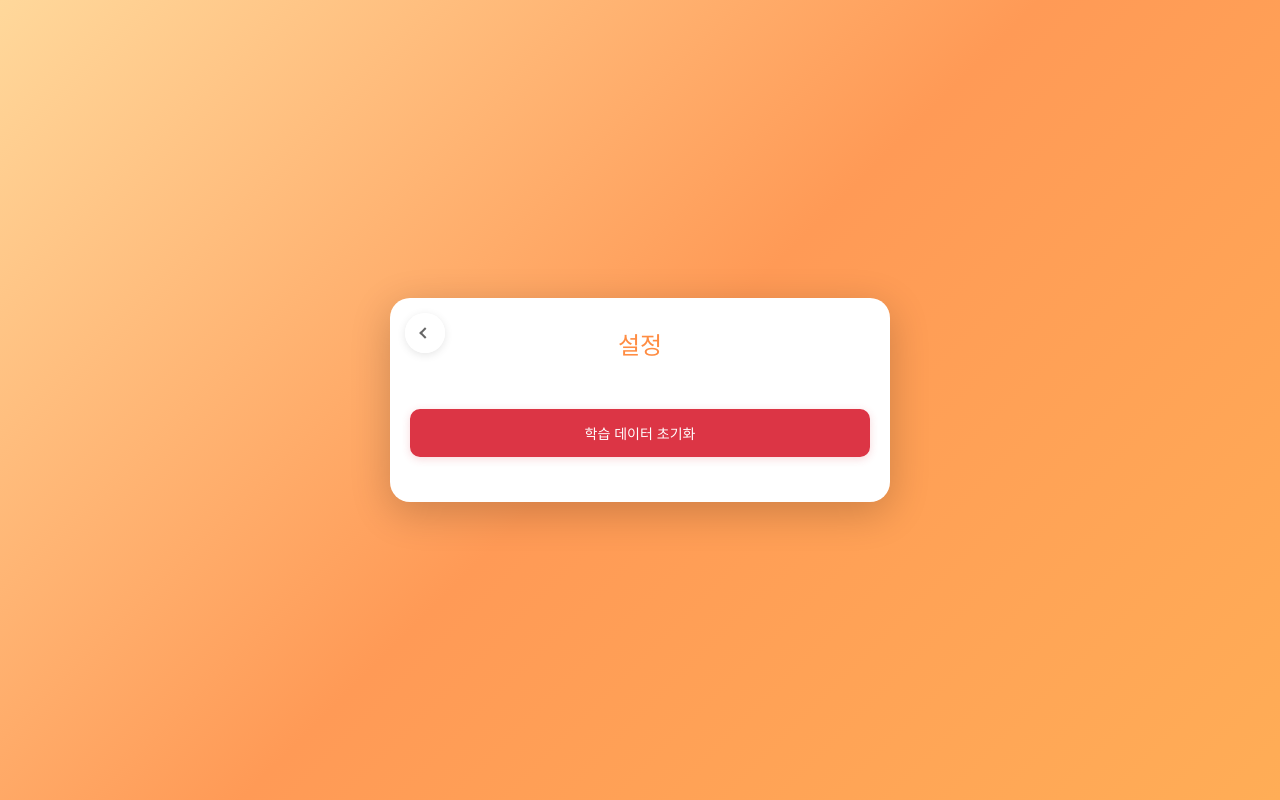
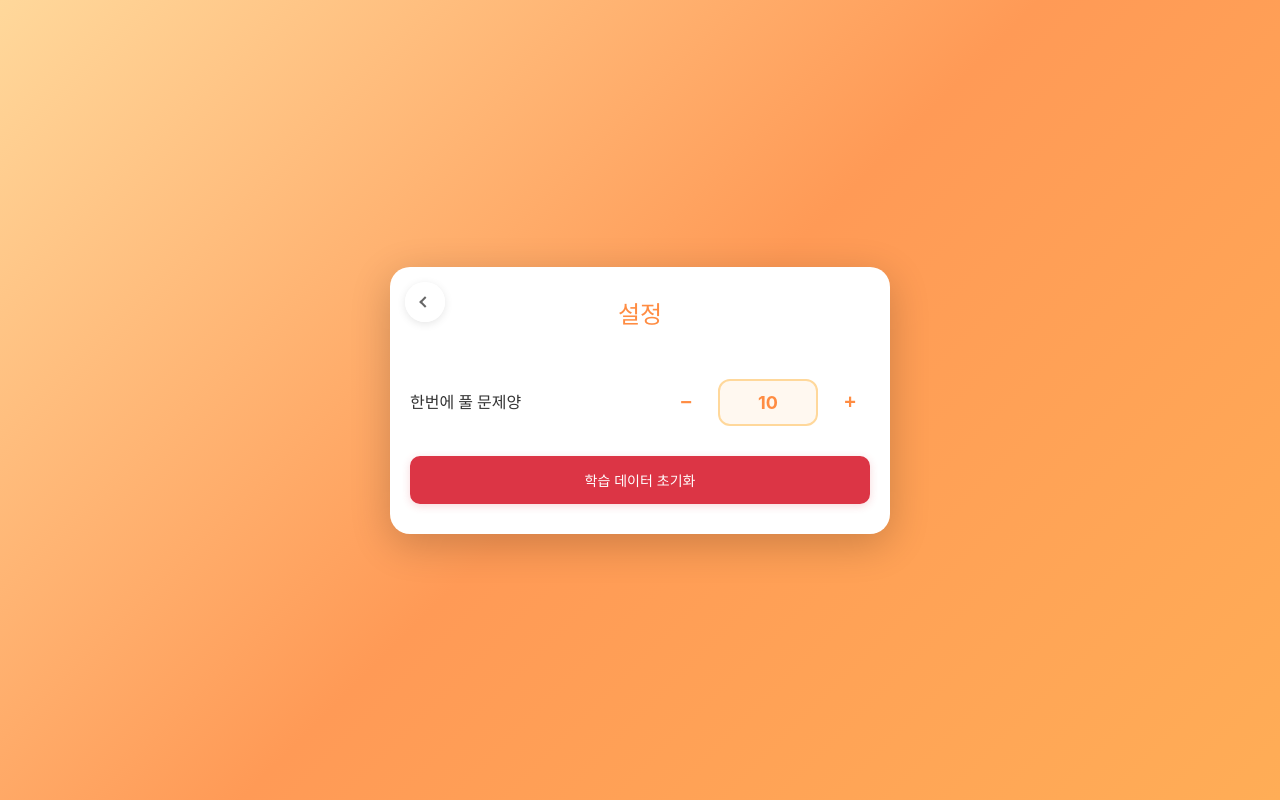
Before and after one commit to limpanda7/mogumogu, a React (Vite) app: page / in a window 1280 px wide. Both pictures are taken after a click on the button "⚙️ 설정". Built offline with nearby package versions, Linux system fonts and the light colour scheme.

Commit message:
설정 추가

```diff
--- a/src/App.css
+++ b/src/App.css
@@ -1037,6 +1037,10 @@ button {
   padding: 15px 0;
 }
 
+.settings-item-simple:last-child {
+  padding-bottom: 0;
+}
+
 .settings-label {
   font-size: 16px;
   font-weight: 600;
@@ -1055,7 +1059,6 @@ button {
 .quiz-count-button-plus {
   width: 40px;
   height: 40px;
-  border: 2px solid #ff8c42;
   border-radius: 50%;
   background: white;
   color: #ff8c42;
@@ -1068,14 +1071,6 @@ button {
   justify-content: center;
   line-height: 1;
   flex-shrink: 0;
-}
-
-.quiz-count-button-minus:hover:not(:disabled),
-.quiz-count-button-plus:hover {
-  background: linear-gradient(135deg, #ffd89b 0%, #ff9a56 100%);
-  color: white;
-  transform: scale(1.1);
-  box-shadow: 0 4px 15px rgba(255, 156, 86, 0.4);
 }
 
 .quiz-count-button-minus:disabled {
--- a/src/App.jsx
+++ b/src/App.jsx
@@ -12,9 +12,6 @@ const STORAGE_KEYS = {
   QUIZ_COUNT: 'mogumogu_quiz_count'
 }
 
-// 문제 수 고정
-const QUIZ_COUNT = 10
-
 function App() {
   const [showQuiz, setShowQuiz] = useState(false)
   const [showCompletedWords, setShowCompletedWords] = useState(false)
@@ -22,6 +19,30 @@ function App() {
   const [showSettings, setShowSettings] = useState(false)
   const [quizWords, setQuizWords] = useState([])
   const [resultQuizWords, setResultQuizWords] = useState([])
+
+  // 로컬스토리지에서 문제 수 가져오기
+  const getQuizCount = () => {
+    const saved = localStorage.getItem(STORAGE_KEYS.QUIZ_COUNT)
+    return saved ? parseInt(saved, 10) : 10
+  }
+
+  const [quizCount, setQuizCount] = useState(getQuizCount)
+
+  // 로컬스토리지 변경 감지
+  useEffect(() => {
+    const handleStorageChange = () => {
+      setQuizCount(getQuizCount())
+    }
+
+    window.addEventListener('storage', handleStorageChange)
+    // 주기적으로 확인 (같은 탭에서 변경된 경우)
+    const interval = setInterval(handleStorageChange, 500)
+
+    return () => {
+      window.removeEventListener('storage', handleStorageChange)
+      clearInterval(interval)
+    }
+  }, [])
 
   // 퀴즈 완료 후 결과 페이지로 이동
   const handleQuizComplete = (completedQuizWords) => {
@@ -45,17 +66,18 @@ function App() {
 
   // 퀴즈 단어 생성 함수 (간격 반복 알고리즘 사용)
   const generateQuizWords = () => {
+    const currentQuizCount = getQuizCount()
     // 간격 반복 알고리즘으로 단어 선택 (새 단어 일부 + 복습 단어 다수)
-    const wordsList = selectQuizWords(vocabulary, QUIZ_COUNT)
+    const wordsList = selectQuizWords(vocabulary, currentQuizCount)
 
     // 단어가 부족한 경우 랜덤하게 추가
-    if (wordsList.length < QUIZ_COUNT) {
+    if (wordsList.length < currentQuizCount) {
       const selectedRomajiSet = new Set(wordsList.map(w => w.romaji))
       const availableWords = vocabulary.filter(
         w => !selectedRomajiSet.has(w.romaji)
       )
 
-      const additionalWords = shuffleArray(availableWords).slice(0, QUIZ_COUNT - wordsList.length)
+      const additionalWords = shuffleArray(availableWords).slice(0, currentQuizCount - wordsList.length)
       wordsList.push(...additionalWords)
     }
 
@@ -112,7 +134,7 @@ function App() {
 
           <div className="button-row">
             <button onClick={handleStartQuiz} className="start-quiz-button">
-              {QUIZ_COUNT}문제 냠냠
+              {quizCount}문제 냠냠
             </button>
             <button onClick={handleShowCompletedWords} className="completed-words-button">
               공부한 단어
--- a/src/SettingsPage.jsx
+++ b/src/SettingsPage.jsx
@@ -1,7 +1,34 @@
+import { useState, useEffect } from 'react'
 import './App.css'
 import { resetMasteryData } from './spacedRepetition'
 
+const STORAGE_KEY = 'mogumogu_quiz_count'
+const MIN_QUIZ_COUNT = 5
+const MAX_QUIZ_COUNT = 50
+const QUIZ_COUNT_STEP = 5
+
 function SettingsPage({ onBack }) {
+  const [quizCount, setQuizCount] = useState(() => {
+    const saved = localStorage.getItem(STORAGE_KEY)
+    return saved ? parseInt(saved, 10) : 10
+  })
+
+  useEffect(() => {
+    localStorage.setItem(STORAGE_KEY, quizCount.toString())
+  }, [quizCount])
+
+  const handleDecrease = () => {
+    if (quizCount > MIN_QUIZ_COUNT) {
+      setQuizCount(prev => Math.max(MIN_QUIZ_COUNT, prev - QUIZ_COUNT_STEP))
+    }
+  }
+
+  const handleIncrease = () => {
+    if (quizCount < MAX_QUIZ_COUNT) {
+      setQuizCount(prev => Math.min(MAX_QUIZ_COUNT, prev + QUIZ_COUNT_STEP))
+    }
+  }
+
   const handleResetMasteryData = () => {
     if (window.confirm('모든 단어의 학습 데이터를 초기화하시겠습니까? 이 작업은 되돌릴 수 없습니다.')) {
       resetMasteryData()
@@ -24,6 +51,30 @@ function SettingsPage({ onBack }) {
 
           <div className="settings-section">
             <div className="settings-item-simple">
+              <span className="settings-label">한번에 풀 문제양</span>
+              <div className="quiz-count-control">
+                <button
+                  onClick={handleDecrease}
+                  disabled={quizCount <= MIN_QUIZ_COUNT}
+                  className="quiz-count-button-minus"
+                  aria-label="문제 수 감소"
+                >
+                  −
+                </button>
+                <div className="quiz-count-display">
+                  {quizCount}
+                </div>
+                <button
+                  onClick={handleIncrease}
+                  disabled={quizCount >= MAX_QUIZ_COUNT}
+                  className="quiz-count-button-plus"
+                  aria-label="문제 수 증가"
+                >
+                  +
+                </button>
+              </div>
+            </div>
+            <div className="settings-item-simple">
               <button
                 onClick={handleResetMasteryData}
                 className="reset-button"
```
